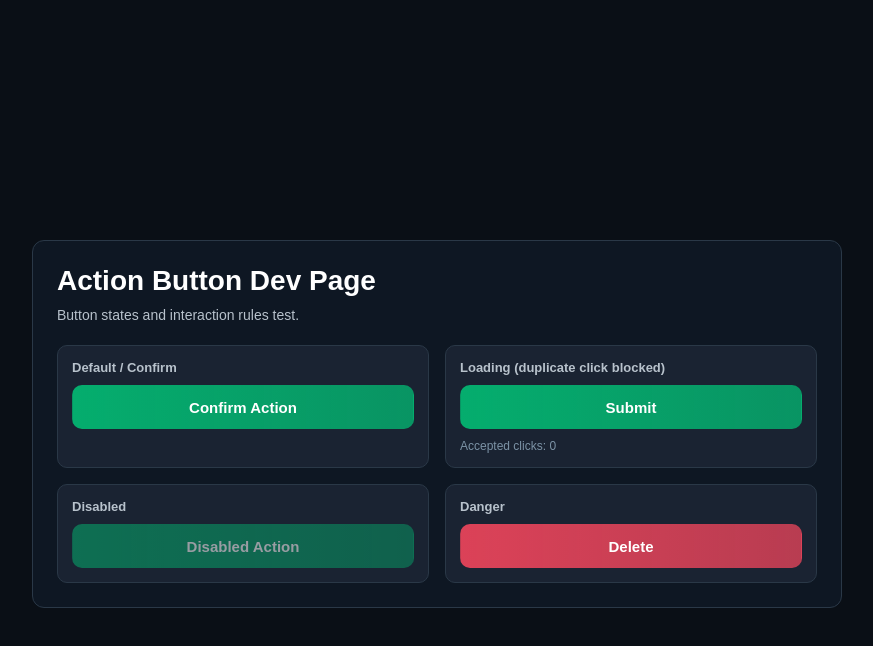
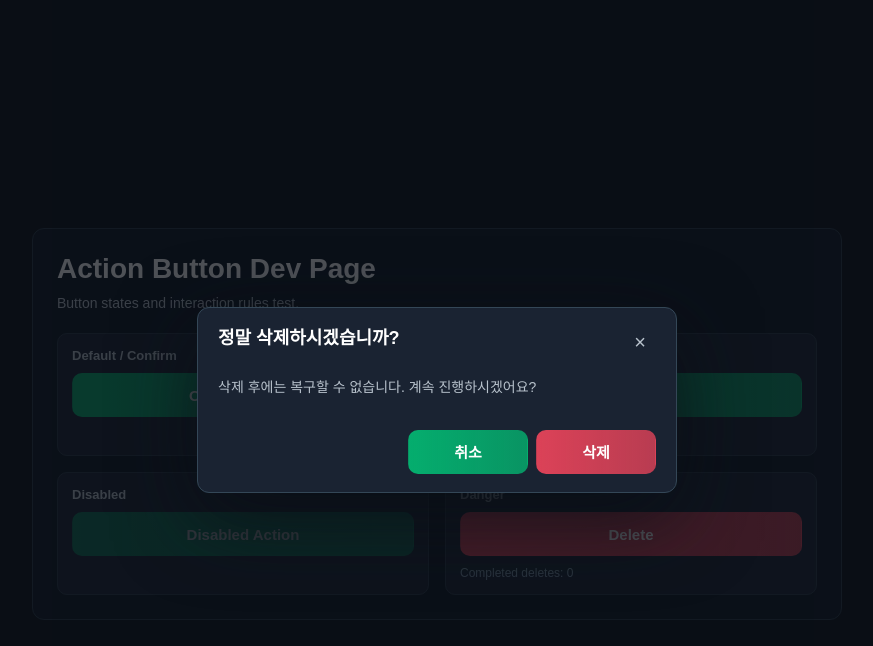
Before and after one commit to MarketLens-team/marketlens-fe, a React (Vite) app: page /dev in a window 1280 px wide. Both pictures are taken after a click on the button "Delete". Shown: the top 646 px of the page, without its empty margins (203-1076 px from the left). Built offline with nearby package versions, Linux system fonts and the light colour scheme; no server answers; a web font is replaced by a local one.

Commit message:
feat: 액션 버튼 상태 규격화 및 삭제 확인 AlertModal 추가

```diff
--- /dev/null
+++ b/src/components/ui/AlertModal.module.css
@@ -0,0 +1,21 @@
+.content {
+  max-width: min(480px, calc(100vw - 32px));
+}
+
+.body {
+  padding-top: 8px;
+}
+
+.message {
+  margin: 0;
+  font-family: var(--sans);
+  font-size: 14px;
+  line-height: 1.6;
+  color: var(--t2);
+}
+
+.actions {
+  display: flex;
+  justify-content: flex-end;
+  gap: 8px;
+}
--- /dev/null
+++ b/src/components/ui/AlertModal.tsx
@@ -0,0 +1,62 @@
+import type { ReactNode } from 'react'
+import { ActionButton } from './ActionButton'
+import { Modal } from './Modal'
+import styles from './AlertModal.module.css'
+
+export interface AlertModalProps {
+  isOpen: boolean
+  title: ReactNode
+  message?: ReactNode
+  onClose: () => void
+  onConfirm: () => void | Promise<void>
+  confirmLabel?: string
+  cancelLabel?: string
+  confirmLoading?: boolean
+  confirmDisabled?: boolean
+  tone?: 'default' | 'danger'
+}
+
+export function AlertModal({
+  isOpen,
+  title,
+  message,
+  onClose,
+  onConfirm,
+  confirmLabel = '확인',
+  cancelLabel = '취소',
+  confirmLoading = false,
+  confirmDisabled = false,
+  tone = 'default',
+}: AlertModalProps) {
+  const confirmVariant = tone === 'danger' ? 'danger' : 'confirm'
+
+  return (
+    <Modal
+      isOpen={isOpen}
+      onClose={onClose}
+      title={title}
+      closeOnOverlay={!confirmLoading}
+      closeOnEsc={!confirmLoading}
+      footer={
+        <div className={styles.actions}>
+          <ActionButton type="button" variant="confirm" onClick={onClose} disabled={confirmLoading}>
+            {cancelLabel}
+          </ActionButton>
+          <ActionButton
+            type="button"
+            variant={confirmVariant}
+            onClick={onConfirm}
+            loading={confirmLoading}
+            disabled={confirmDisabled}
+          >
+            {confirmLabel}
+          </ActionButton>
+        </div>
+      }
+      bodyClassName={styles.body}
+      contentClassName={styles.content}
+    >
+      {message ? <p className={styles.message}>{message}</p> : null}
+    </Modal>
+  )
+}
--- a/src/pages/DevActionButtonPage.tsx
+++ b/src/pages/DevActionButtonPage.tsx
@@ -1,5 +1,6 @@
 import { useState } from 'react'
 import { ActionButton } from '../components/ui/ActionButton'
+import { AlertModal } from '../components/ui/AlertModal'
 import styles from './DevActionButtonPage.module.css'
 
 function sleep(ms: number) {
@@ -11,6 +12,9 @@ function sleep(ms: number) {
 export default function DevActionButtonPage() {
   const [clickCount, setClickCount] = useState(0)
   const [isLoading, setIsLoading] = useState(false)
+  const [isDeleteAlertOpen, setIsDeleteAlertOpen] = useState(false)
+  const [isDeleting, setIsDeleting] = useState(false)
+  const [deleteCount, setDeleteCount] = useState(0)
 
   const handleLoadingClick = async () => {
     if (isLoading) return
@@ -20,6 +24,18 @@ export default function DevActionButtonPage() {
       await sleep(1500)
     } finally {
       setIsLoading(false)
+    }
+  }
+
+  const handleDeleteConfirm = async () => {
+    if (isDeleting) return
+    setIsDeleting(true)
+    try {
+      await sleep(1200)
+      setDeleteCount((prev) => prev + 1)
+      setIsDeleteAlertOpen(false)
+    } finally {
+      setIsDeleting(false)
     }
   }
 
@@ -52,10 +68,28 @@ export default function DevActionButtonPage() {
 
           <div className={styles.item}>
             <h2 className={styles.label}>Danger</h2>
-            <ActionButton variant="danger">Delete</ActionButton>
+            <ActionButton variant="danger" onClick={() => setIsDeleteAlertOpen(true)}>
+              Delete
+            </ActionButton>
+            <p className={styles.meta}>Completed deletes: {deleteCount}</p>
           </div>
         </div>
       </section>
+
+      <AlertModal
+        isOpen={isDeleteAlertOpen}
+        title="정말 삭제하시겠습니까?"
+        message="삭제 후에는 복구할 수 없습니다. 계속 진행하시겠어요?"
+        onClose={() => {
+          if (isDeleting) return
+          setIsDeleteAlertOpen(false)
+        }}
+        onConfirm={handleDeleteConfirm}
+        confirmLabel="삭제"
+        cancelLabel="취소"
+        confirmLoading={isDeleting}
+        tone="danger"
+      />
     </main>
   )
 }
```
